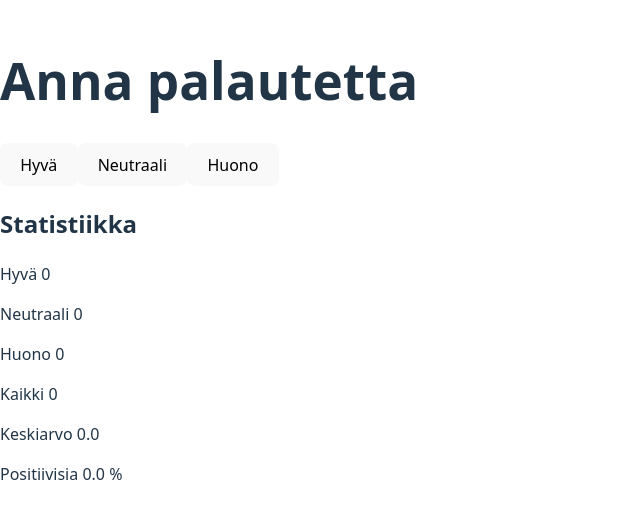
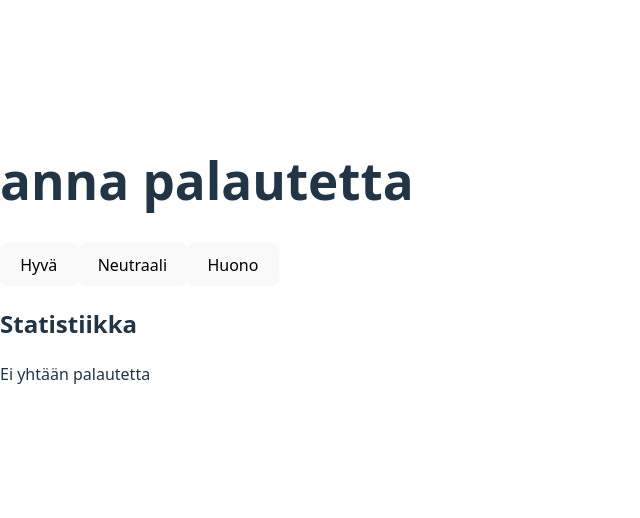
Before and after one commit to marjattaw/fso, a React (Vite) app in the folder osa1/unicafe/: page / in a window 1280 px wide. Shown: the part 140-658 px from the top of the page, without its empty margins (0-640 px from the left). Built offline with nearby package versions, Linux system fonts and the light colour scheme.

Commit message:
Tehtävä 1.9

```diff
--- a/osa1/unicafe/src/App.jsx
+++ b/osa1/unicafe/src/App.jsx
@@ -1,10 +1,18 @@
 import { useState } from 'react'
 
-// ⬇️ UUSI: Statistics omaksi komponentiksi (Appin ULKOPUOLELLE)
 const Statistics = ({ good, neutral, bad }) => {
   const all = good + neutral + bad
-  const average = all === 0 ? 0 : (good - bad) / all
-  const positive = all === 0 ? 0 : (good / all) * 100
+  if (all === 0) {
+    return (
+      <div>
+        <h2>Statistiikka</h2>
+        <p>Ei yhtään palautetta</p>
+      </div>
+    )
+  }
+
+  const average = (good - bad) / all
+  const positive = (good / all) * 100
 
   return (
     <div>
@@ -26,12 +34,11 @@ const App = () => {
 
   return (
     <div>
-      <h1>Anna palautetta</h1>
+      <h1>anna palautetta</h1>
       <button onClick={() => setGood(good + 1)}>Hyvä</button>
       <button onClick={() => setNeutral(neutral + 1)}>Neutraali</button>
       <button onClick={() => setBad(bad + 1)}>Huono</button>
 
-      {/* ⬇️ Käytetään eriytettyä Statistics-komponenttia */}
       <Statistics good={good} neutral={neutral} bad={bad} />
     </div>
   )
```
